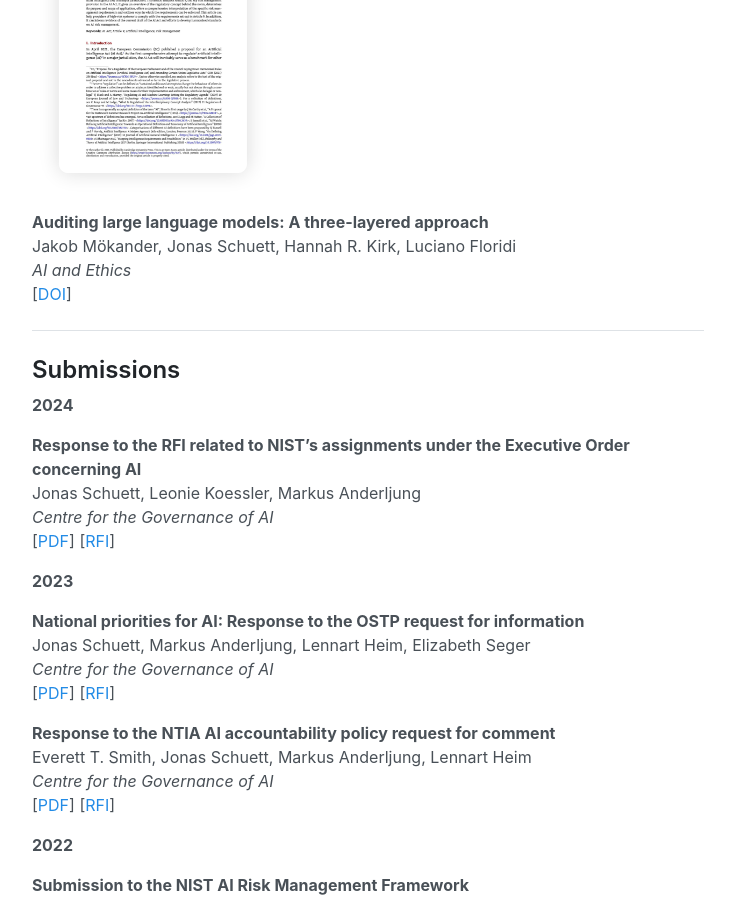
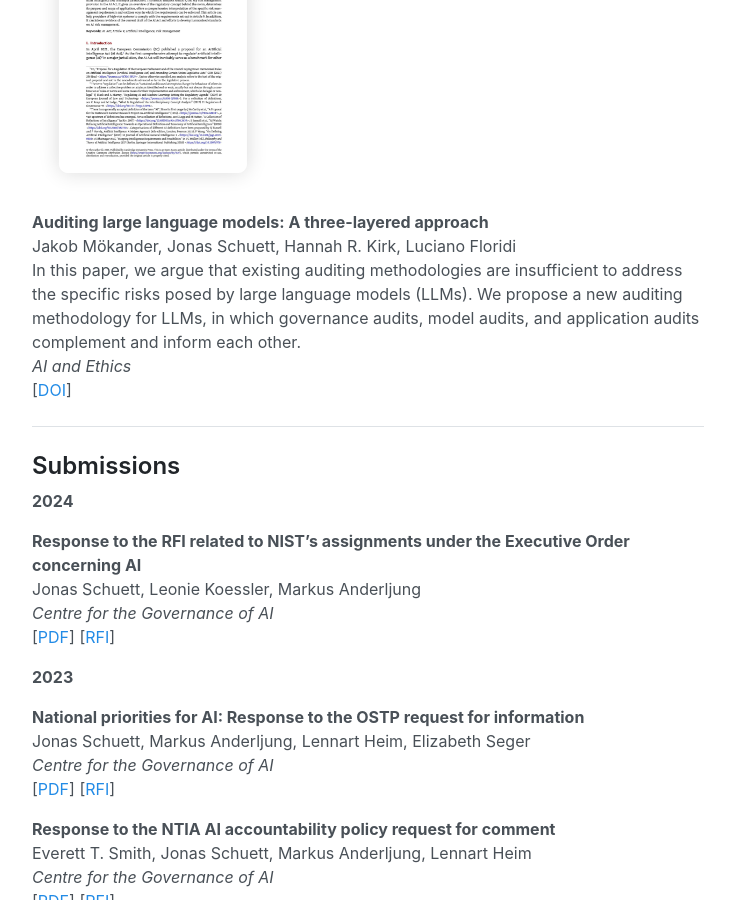
Before and after one commit to jonasschuett/jonasschuett.github.io, a Jekyll site: the page built from _posts/2020-04-04-introduction.md, in a window 1280 px wide and 900 px high, scrolled down 10876 px. Shown: the whole window, without its empty margins (272-1007 px from the left). Built offline with Jekyll 4.4.1, drawn with Linux system fonts in a browser that asks for light colours; nearby versions of some CDN libraries.

Commit message:
Update 2020-04-04-introduction.md

```diff
--- a/_posts/2020-04-04-introduction.md
+++ b/_posts/2020-04-04-introduction.md
@@ -255,6 +255,7 @@ Jonas Schuett <br>
 
 **Auditing large language models: A three-layered approach** <br>
 Jakob Mökander, Jonas Schuett, Hannah R. Kirk, Luciano Floridi <br>
+In this paper, we argue that existing auditing methodologies are insufficient to address the specific risks posed by large language models (LLMs). We propose a new auditing methodology for LLMs, in which governance audits, model audits, and application audits complement and inform each other. <br>
 *AI and Ethics* <br>
 [[DOI](https://doi.org/10.1007/s43681-023-00289-2)]
 
```
